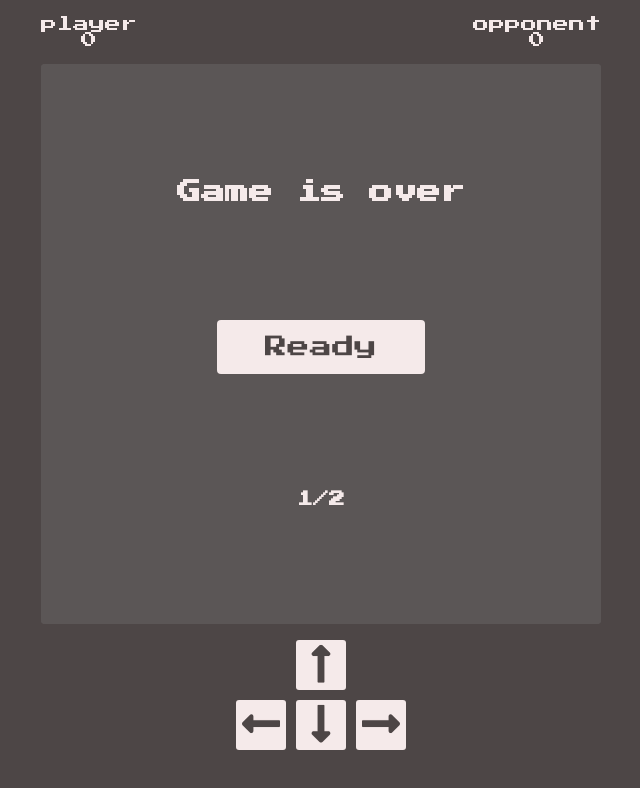
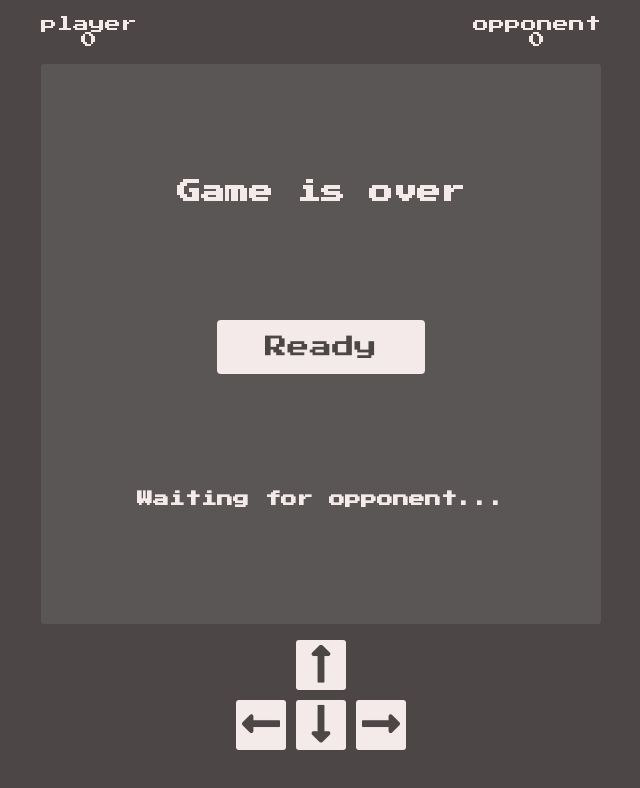
Before and after one commit to Kuba429/snake-1v1, a website built with Vite: page client/game.html in a window 1280 px wide. Both pictures are taken after a click on the button "Ready". Shown: the whole page, without its empty margins (319-959 px from the left). Built offline with nearby package versions, Linux system fonts and the light colour scheme; no server answers.

Commit message:
better status indicator

```diff
--- a/client/game.html
+++ b/client/game.html
@@ -26,9 +26,7 @@
 			<div id="infoScreen">
 				<h2 class="message">Game is over</h2>
 				<button class="readyButton">Ready</button>
-				<h4 class="readyStatusContainer">
-					<span class="readyStatus">1</span>/2
-				</h4>
+				<h4 class="readyIndicator">Waiting for opponent...</h4>
 			</div>
 			<canvas height="900" width="900" id="mainCanvas"></canvas>
 		</div>
--- a/client/src/InfoScreen.ts
+++ b/client/src/InfoScreen.ts
@@ -3,9 +3,11 @@ import { socket } from "./main";
 export class InfoScreen {
 	message: string;
 	rootElement: HTMLElement;
+	isSetReady: boolean;
 	constructor() {
 		this.message = "Game Over";
 		this.rootElement = document.querySelector("#infoScreen")!;
+		this.isSetReady = false;
 		this.setupListeners();
 		this.showScreen();
 	}
@@ -22,8 +24,13 @@ export class InfoScreen {
 	}
 	setupListeners() {
 		const readyButton = document.querySelector(".readyButton");
+		const readyIndicator = document.querySelector(".readyIndicator");
 		readyButton?.addEventListener("click", () => {
-			socket.socket.emit("ready");
+			if (!this.isSetReady) {
+				this.isSetReady = true;
+				socket.socket.emit("ready");
+				readyIndicator?.classList.add("active");
+			}
 		});
 	}
 }
--- a/client/src/styles/infoScreen.scss
+++ b/client/src/styles/infoScreen.scss
@@ -24,6 +24,12 @@
 		background-color: $light;
 		color: $background;
 	}
+	.readyIndicator {
+		opacity: 0;
+	}
+	.readyIndicator.active {
+		opacity: 1;
+	}
 }
 #infoScreen.active {
 	display: flex;
```
